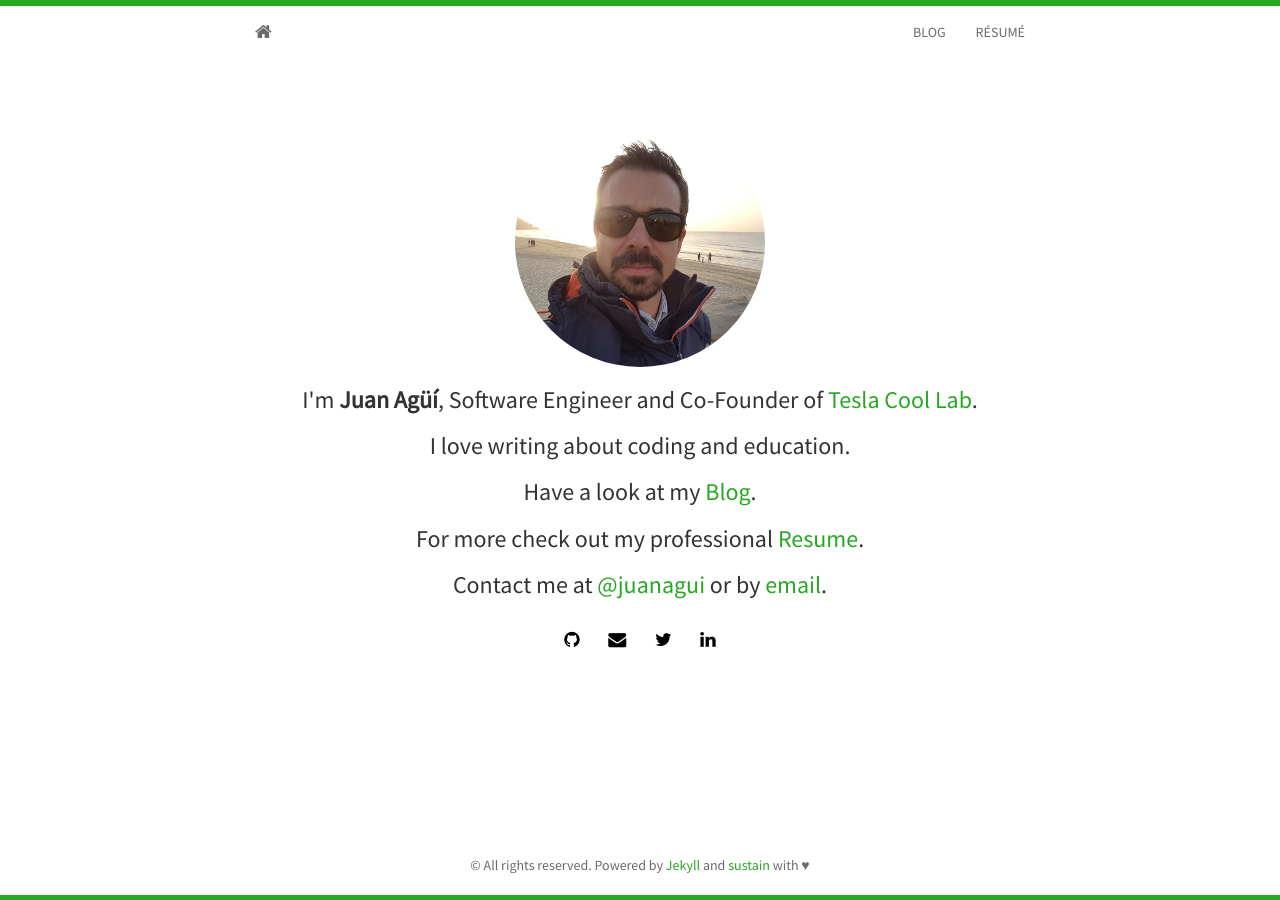
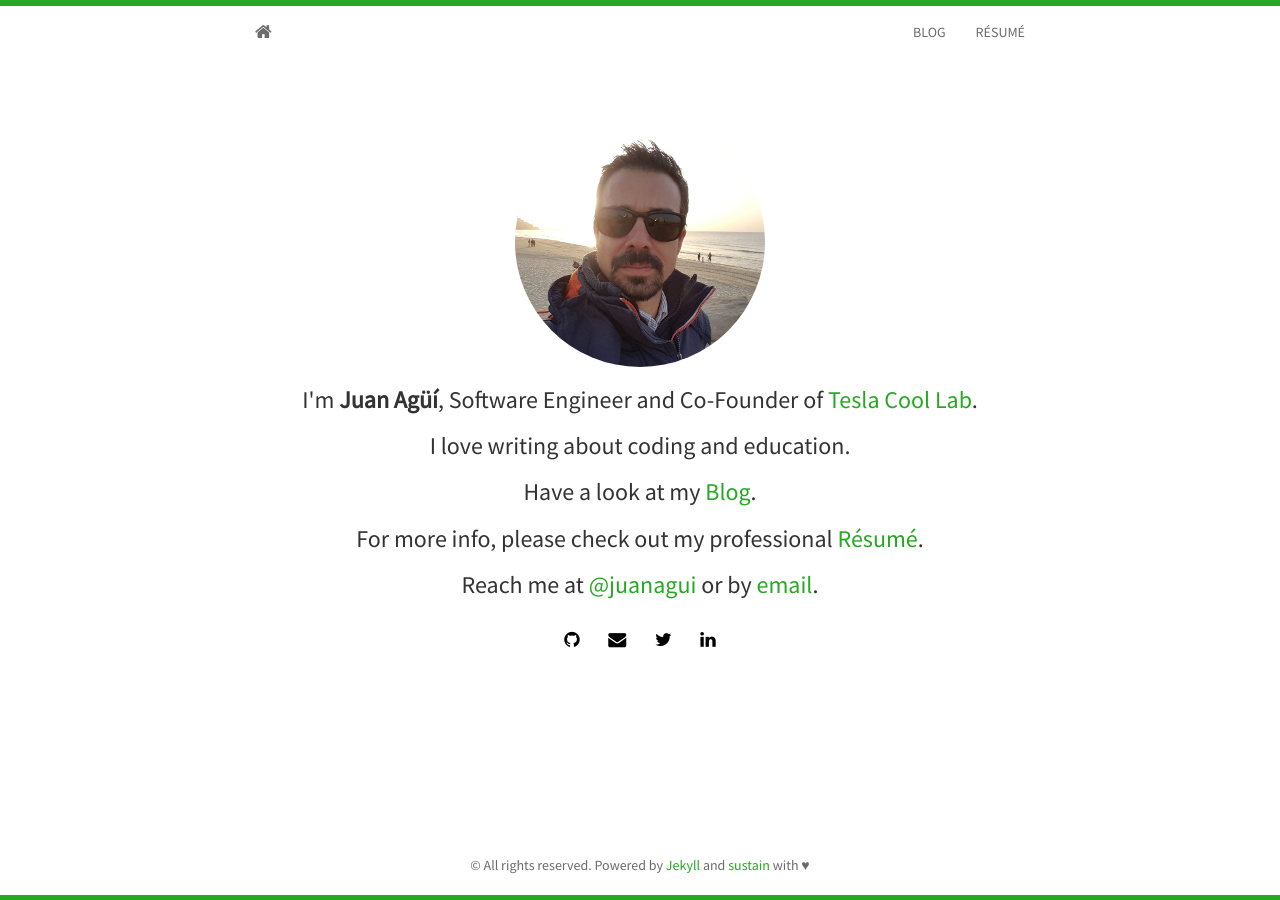
Before and after one commit to jagui/jagui.github.io, a Jekyll site: the page built from index.html, in a window 1280 px wide. Built offline with Jekyll 4.4.1, drawn with Linux system fonts in a browser that asks for light colours; nearby versions of some CDN libraries; the list of posts is cut into pages by our own code.

Commit message:
minor changes to home page

```diff
--- a/index.html
+++ b/index.html
@@ -10,8 +10,8 @@ layout: home
 	  <h3>I'm <strong>{{ site.author }}</strong>, Software Engineer and Co-Founder of <a href="http://teslacoollab.com">Tesla Cool Lab</a>.</h3>
 	  <h3>I love writing about coding and education.</h3>
 	  <h3>Have a look at my <a href="{{ site.baseurl }}/blog.html">Blog</a>.</h3>
-	  <h3>For more check out my professional <a href="{{ site.baseurl }}/vitae.html">Resume</a>.</h3>
-	  <h3>Contact me at <a href="http://twitter.com/{{ site.twitter }}">@{{ site.twitter }}</a> or by <a href="mailto:{{ site.email }}">email</a>.</h3>
+	  <h3>For more info, please check out my professional <a href="{{ site.baseurl }}/vitae.html">Résumé</a>.</h3>
+	  <h3>Reach me at <a href="http://twitter.com/{{ site.twitter }}">@{{ site.twitter }}</a> or by <a href="mailto:{{ site.email }}">email</a>.</h3>
 	  {% include social.html %}
 	</div>
 </section>
```
